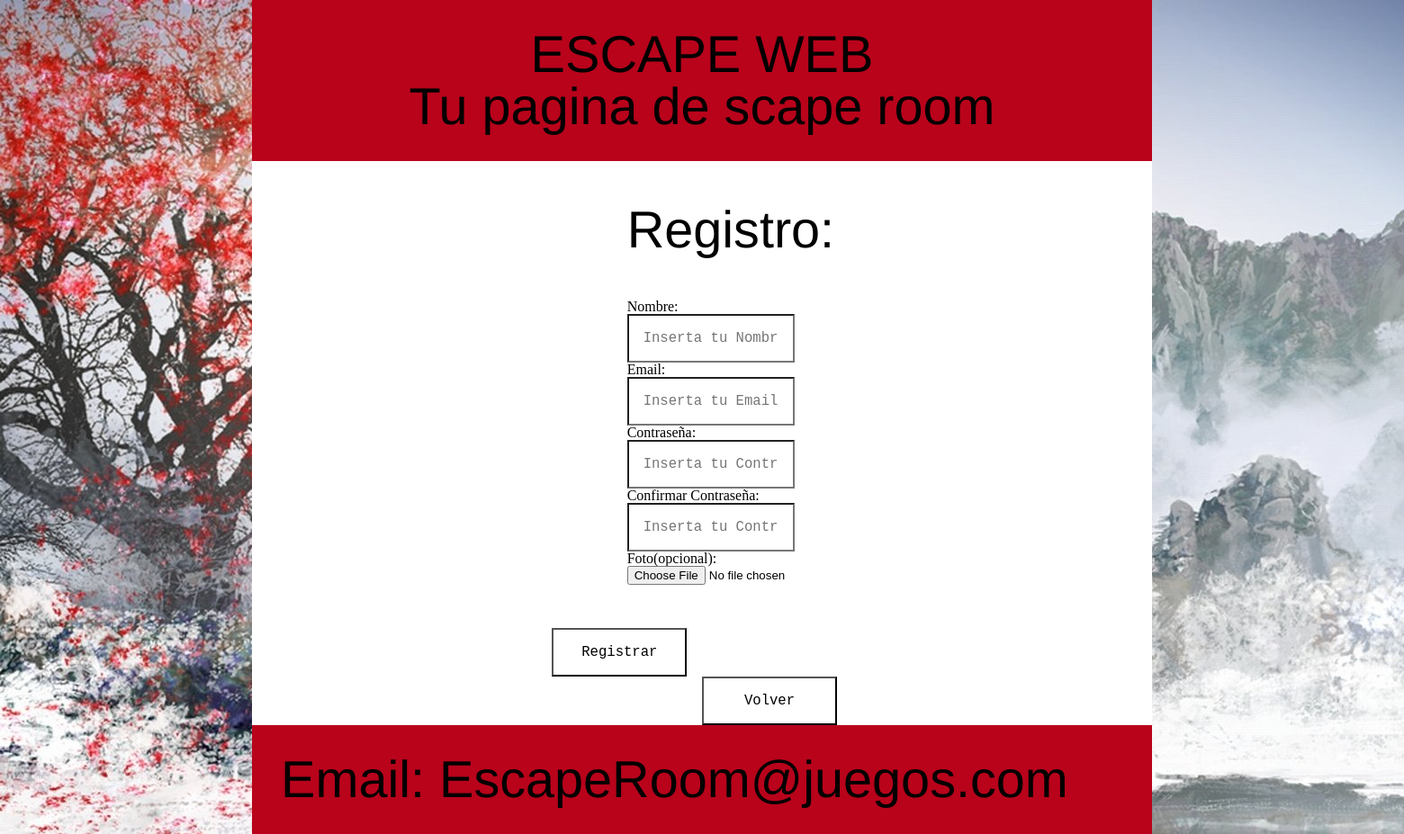
After one commit to LauraMR97/Desafio1, a PHP site: page /CSS/registro.php in a window 1560 px wide. The commit adds this page. Shown: the whole page at 90% size. Run offline with PHP 8.4, Linux system fonts and the light colour scheme.

Commit message:
2do Commit registro

```diff
--- /dev/null
+++ b/CSS/registro.php
@@ -0,0 +1,85 @@
+<!DOCTYPE html>
+<html lang="en">
+
+<head>
+    <meta charset="UTF-8">
+    <meta http-equiv="X-UA-Compatible" content="IE=edge">
+    <meta name="viewport" content="width=device-width, initial-scale=1.0">
+    <title>Registro</title>
+    <link rel="stylesheet" type="text/css" href="./CSS/general.css">
+</head>
+
+<body class="oriental">
+    <main class="container oriental">
+        <header class="oriental row centrado">
+            <div class="row">
+                <div class="l-col-12 m-col-12 s-col-12">
+                    <h1>ESCAPE WEB</h1>
+                </div>
+                <div class="l-col-12 m-col-12 s-col-12">
+                    <h5>Tu pagina de scape room</h5>
+                </div>
+            </div>
+        </header>
+
+        <section class="row">
+
+            <div class=" margen-5 l-col-12 m-col-12 s-col-12 separado">
+                <h3>Registro:</h3>
+            </div>
+
+            <form action="controlador.php" method="POST" class="oriental">
+                <div class="row">
+                    <div class=" margen-5 l-col-3 m-col-3 s-col-3 separado">
+                        <label>Nombre:</label>
+                        <input type="text" value="" name="Nombre" placeholder="Inserta tu Nombre">
+                    </div>
+                </div>
+
+                <div class="row">
+                    <div class="margen-5 l-col-3 m-col-3 s-col-3">
+                        <label>Email:</label>
+                        <input type="text" value="" name="Email" placeholder="Inserta tu Email">
+                    </div>
+                </div>
+
+                <div class="row">
+                    <div class="margen-5 l-col-3 m-col-3 s-col-3">
+                        <label>Contraseña:</label>
+                        <input type="text" value="" name="Password" placeholder="Inserta tu Contraseña">
+                    </div>
+                </div>
+
+                <div class="row">
+                    <div class="margen-5 l-col-3 m-col-3 s-col-3">
+                        <label>Confirmar Contraseña:</label>
+                        <input type="text" value="" name="PasswordRepeat" placeholder="Inserta tu Contraseña de nuevo">
+                    </div>
+                </div>
+
+                <div class="row">
+                    <div class="margen-5 l-col-3 m-col-3 s-col-3">
+                        <label>Foto(opcional):</label>
+                        <input type="file" value="" name="Foto">
+                    </div>
+                </div>
+
+                <div class="row">
+                    <div class="margen-4 l-col-2 m-col-2 s-col-2 separado">
+                        <input type="submit" value="Registrar" name="Registrar">
+                    </div>
+                    <div class=" margen-6 l-col-2 m-col-2 s-col-2 ">
+                        <input type="submit" value="Volver" name="Volver">
+                    </div>
+                </div>
+            </form>
+        </section>
+        <footer class=" oriental row">
+            <div class="l-col-12 m-col-12 s-col-12">
+                <h5>Email: EscapeRoom@juegos.com</h5>
+            </div>
+        </footer>
+    </main>
+</body>
+
+</html>
--- a/controlador.php
+++ b/controlador.php
@@ -27,6 +27,6 @@ if ($_REQUEST['Aceptar']) {
     }
 }
 
-if($_REQUEST['Registrarse']){
-    header("Location:./reformas.php");
+if($_REQUEST['Registrar']){
+    header("Location:./registro.php");
 }
```
